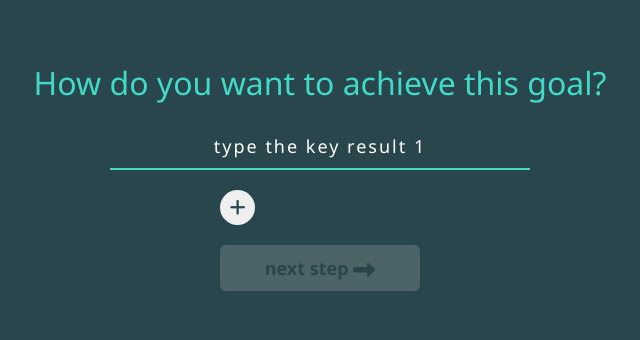
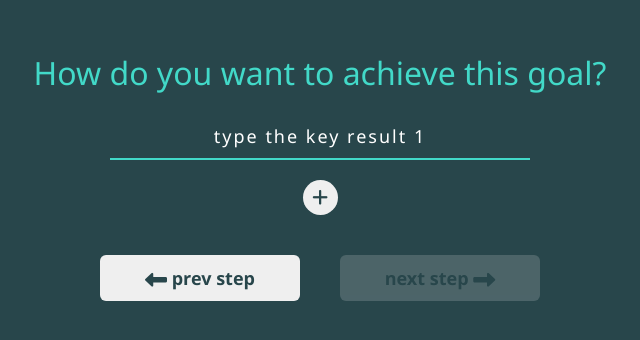
Before and after one commit to cmmarcondes/automated-okr, a React (Create React App) app: page /descriptions in a window 1280 px wide. Shown: the part 214-554 px from the top of the page, without its empty margins (320-960 px from the left). Built offline with nearby package versions, Linux system fonts and the light colour scheme.

Commit message:
refactor: componente details refatorado. buttons e wrappers refatorados

```diff
--- a/src/App.css
+++ b/src/App.css
@@ -5,3 +5,37 @@
 
   font-family: 'Segoe UI', Tahoma, Geneva, Verdana, sans-serif;
 }
+
+::-webkit-scrollbar {
+  width: 9px;
+  height: 9px;
+}
+::-webkit-scrollbar-button {
+  width: 0px;
+  height: 0px;
+}
+::-webkit-scrollbar-thumb {
+  background: #e1e1e1;
+  border: 0px none #ffffff;
+  border-radius: 50px;
+}
+::-webkit-scrollbar-thumb:hover {
+  background: #ffffff;
+}
+::-webkit-scrollbar-thumb:active {
+  background: #192b2f;
+}
+::-webkit-scrollbar-track {
+  background: #253d41;
+  border: 0px none #ffffff;
+  border-radius: 50px;
+}
+::-webkit-scrollbar-track:hover {
+  background: #253d41;
+}
+::-webkit-scrollbar-track:active {
+  background: #253d41;
+}
+::-webkit-scrollbar-corner {
+  background: transparent;
+}
--- a/src/main/components/TabComponent.tsx
+++ b/src/main/components/TabComponent.tsx
@@ -1,29 +1,13 @@
 import React from 'react';
 import { Tab } from 'main/elements/index';
-import { IKeyResult, IOkr } from 'main/store/protocol';
-import { getNewKrActive } from 'main/store/actions/datas';
-import { connect, ConnectedProps } from 'react-redux';
-import { Dispatch } from 'redux';
-
-const mapStateToProps = (state: { datas: IOkr }) => ({
-  datas: state.datas.objective,
-});
-
-const mapDispatchToProps = (dispatch: Dispatch) => ({
-  dispatchNewKrActive(KrArray: IKeyResult[], index: number) {
-    const action = getNewKrActive(KrArray, index);
-    dispatch(action);
-  },
-});
-const connector = connect(mapStateToProps, mapDispatchToProps);
+import { connector, PropsFromRedux } from 'main/helpers/connector';
 
 interface ITab {
   children?: React.ReactChild;
   index: number;
 }
-type PropsFromRedux = ConnectedProps<typeof connector> & ITab;
 
-const TabComponent: React.FC<PropsFromRedux> = ({
+const TabComponent: React.FC<PropsFromRedux & ITab> = ({
   children,
   datas,
   index,
--- a/src/main/elements/container.tsx
+++ b/src/main/elements/container.tsx
@@ -5,26 +5,52 @@ export const Container = styled.div`
   justify-content: center;
   align-items: center;
   flex-direction: column;
+  flex-wrap: wrap;
 
   width: 100%;
   height: 100vh;
 
   background-color: #28464b;
 
+  .details-container {
+    display: flex;
+    align-items: center;
+    flex-direction: column;
+
+    height: 60vh;
+
+    overflow-y: auto;
+  }
+
+  .details-title {
+    text-align: center;
+    width: 100%;
+  }
+
   .wrapper {
     display: flex;
-    justify-content: center;
-    flex-direction: column;
+    justify-content: space-between;
     flex-wrap: wrap;
+
+    width: 90%;
 
     background-color: #121e20;
     opacity: 0.3;
 
-    padding: 10px;
+    padding: 20px;
     margin: 10px;
 
     border-radius: 8px;
     box-shadow: rgba(0, 0, 0, 0.24) 0px 3px 8px;
+
+    &__content {
+      display: flex;
+      flex-direction: column;
+      align-items: center;
+      flex-wrap: wrap;
+
+      width: 50%;
+    }
   }
 
   .button-container {
--- a/src/main/helpers/connector.ts
+++ b/src/main/helpers/connector.ts
@@ -1,4 +1,9 @@
-import { addNewKR, getNewGoal, getNewKrInfo } from 'main/store/actions/datas';
+import {
+  addNewKR,
+  getNewGoal,
+  getNewKrActive,
+  getNewKrInfo,
+} from 'main/store/actions/datas';
 import { IKeyResult, IOkr } from 'main/store/protocol';
 import { connect, ConnectedProps } from 'react-redux';
 import { Dispatch } from 'redux';
@@ -16,6 +21,10 @@ const mapDispatchToProps = (dispatch: Dispatch) => ({
     const action = addNewKR(newKr);
     dispatch(action);
   },
+  dispatchNewKrActive(KrArray: IKeyResult[], index: number) {
+    const action = getNewKrActive(KrArray, index);
+    dispatch(action);
+  },
   dispatchNewKrInfo(
     KrArray: IKeyResult[],
     newKrInfo: string,
--- a/src/main/pages/descriptions/index.tsx
+++ b/src/main/pages/descriptions/index.tsx
@@ -28,6 +28,10 @@ const Keyresults: React.FC<PropsFromRedux> = ({
     history.push('/details');
   };
 
+  const prevStep = () => {
+    history.push('/');
+  };
+
   return (
     <>
       <Container>
@@ -47,7 +51,7 @@ const Keyresults: React.FC<PropsFromRedux> = ({
             }
           />
         ))}
-        <div className="wrapper__buttons">
+
         <CreateKrButton
           className="create-button"
           type="button"
@@ -56,6 +60,12 @@ const Keyresults: React.FC<PropsFromRedux> = ({
         >
           <i className="fas fa-plus" />
         </CreateKrButton>
+
+        <div className="button-container">
+          <Button className="next-step" type="button" onClick={prevStep}>
+            <i className="fas fa-long-arrow-alt-left" />
+            &nbsp;prev step
+          </Button>
           <Button
             className="next-step"
             type="button"
--- a/src/main/pages/details/index.tsx
+++ b/src/main/pages/details/index.tsx
@@ -16,13 +16,21 @@ const Details: React.FC<PropsFromRedux> = ({ datas, dispatchNewKrInfo }) => {
     history.push('/dashboard');
   };
 
+  const prevStep = () => {
+    history.push('/descriptions');
+  };
+
   return (
     <>
       <Container>
+        <div className="details-container">
           {datas.kr?.map((krDatas: IKeyResult, index: number) => (
             <div key={krDatas.name} className="wrapper">
+              <div className="details-title">
                 <Title>{krDatas.name}</Title>
+              </div>
               <br />
+              <div className="wrapper__content">
                 <TextField
                   name="howitscalculated"
                   placeholder="how are you going to calculate this key result?"
@@ -49,6 +57,9 @@ const Details: React.FC<PropsFromRedux> = ({ datas, dispatchNewKrInfo }) => {
                     )
                   }
                 />
+              </div>
+
+              <div className="wrapper__content">
                 <TextField
                   name="att"
                   placeholder="what frequence do you wanna att this key result?"
@@ -76,11 +87,19 @@ const Details: React.FC<PropsFromRedux> = ({ datas, dispatchNewKrInfo }) => {
                   }
                 />
               </div>
+            </div>
           ))}
+        </div>
+        <div className="button-container">
+          <Button className="next-step" type="button" onClick={prevStep}>
+            <i className="fas fa-long-arrow-alt-left" />
+            &nbsp;prev step
+          </Button>
           <Button className="next-step" type="button" onClick={nextStep}>
             next step&nbsp;
             <i className="fas fa-long-arrow-alt-right" />
           </Button>
+        </div>
       </Container>
     </>
   );
```
Also changed, not shown: src/main/elements/index.tsx (+7 -7 lines), 1 other file (tests, documents, lock files or other folders). Lines whose indentation alone changed are shown as unchanged.
